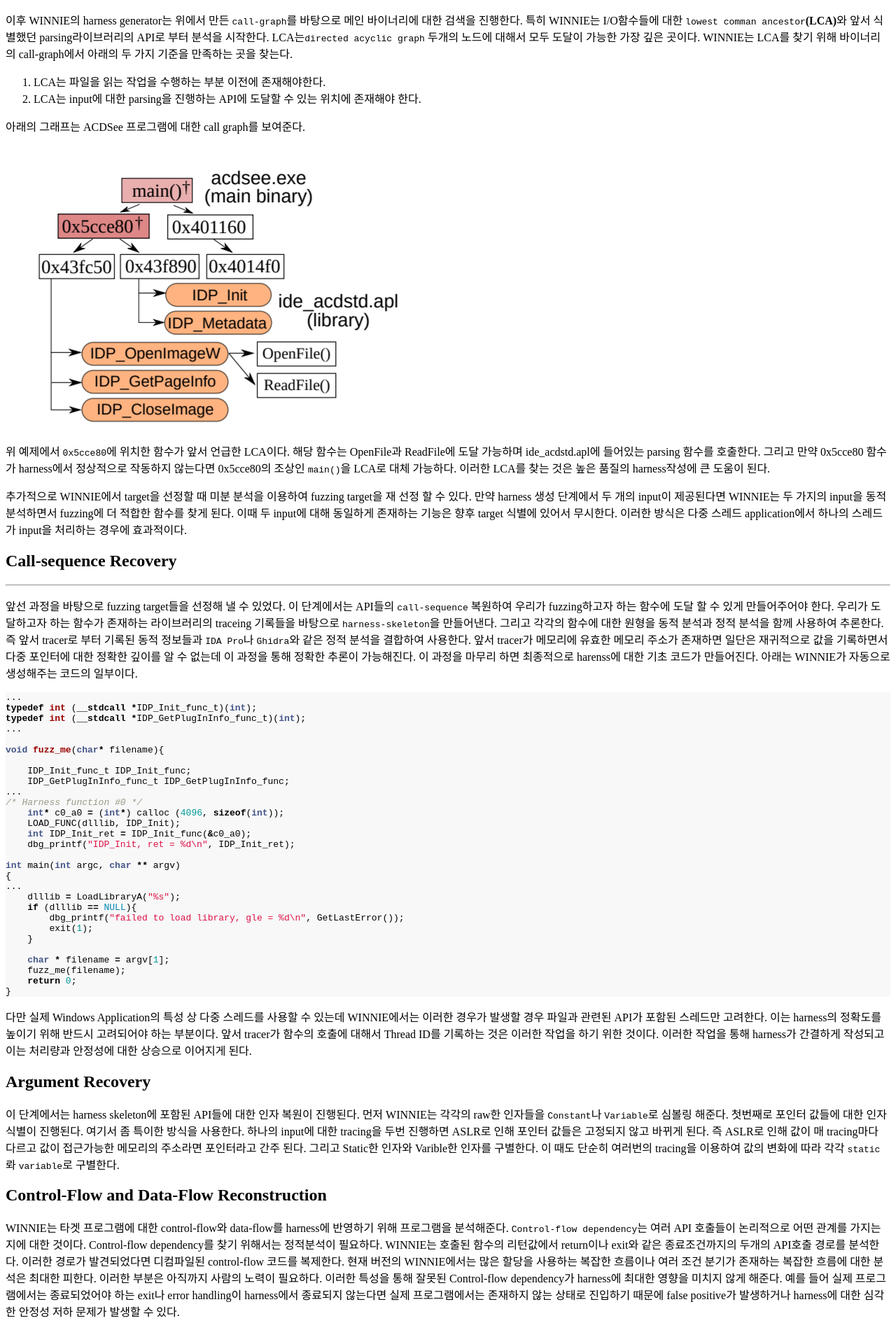
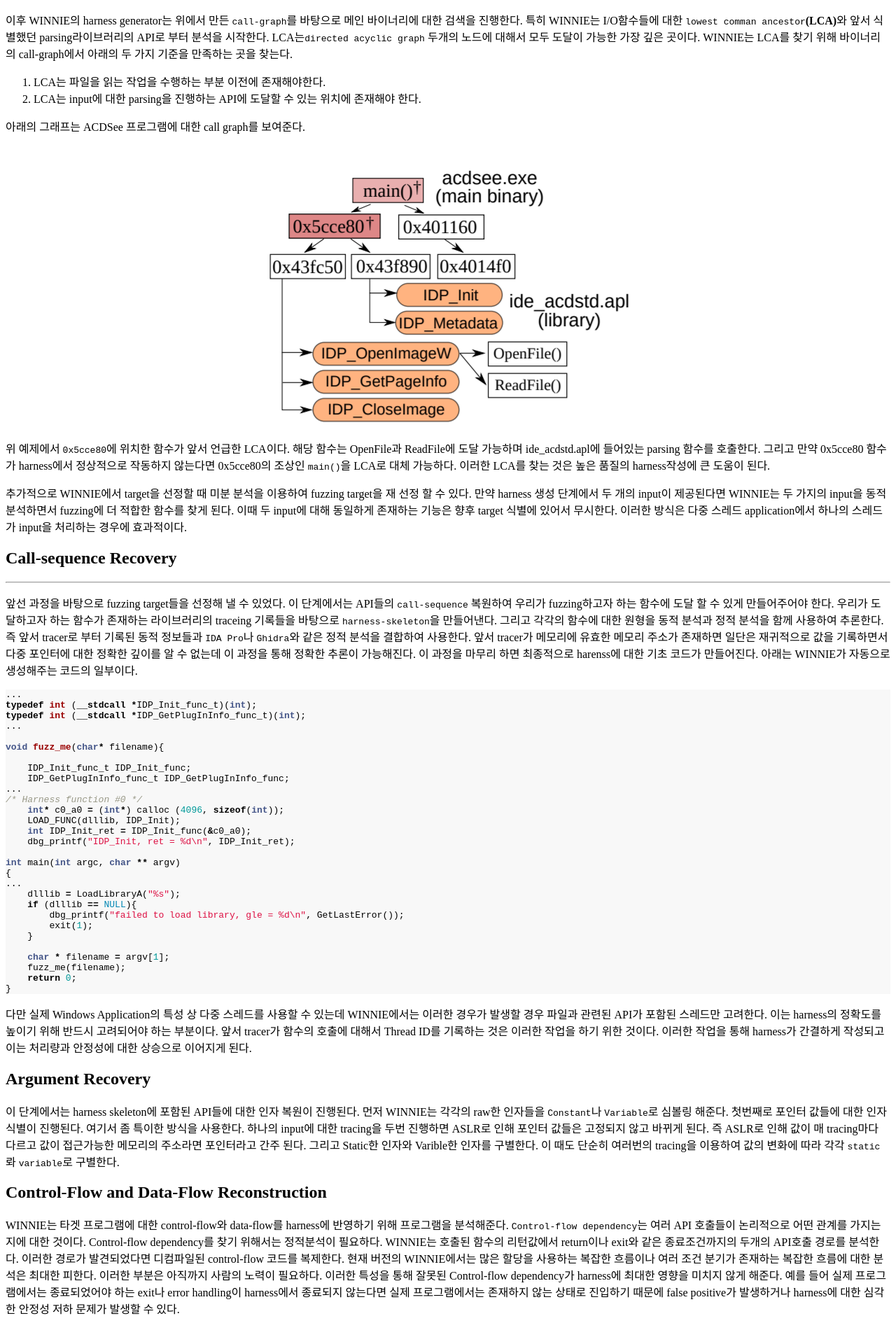
Before and after one commit to abysslab/abysslab.github.io, a Jekyll site: the page built from _posts/2022-04-02-WINNIE.md, in a window 1280 px wide. Shown: the part 3006-4906 px from the top of the page at 70% size. Built offline with Jekyll 4.4.1, drawn with Linux system fonts in a browser that asks for light colours.

Commit message:
Update 2022-04-02-WINNIE.md

```diff
--- a/_posts/2022-04-02-WINNIE.md
+++ b/_posts/2022-04-02-WINNIE.md
@@ -103,7 +103,7 @@ WINNIE는 주로 라이브러리가 노출하는 외부 인터페이스에 우
 
 아래의 그래프는 ACDSee 프로그램에 대한 call graph를 보여준다.
 
-![Untitled](https://raw.githubusercontent.com/abysslab/abysslab.github.io/main/img/WINNIE_LCA.png)
+![Untitled](https://raw.githubusercontent.com/abysslab/abysslab.github.io/main/img/WINNIE_LCA.png){:style="display:block; margin-left:auto; margin-right:auto"}
 
 위 예제에서 `0x5cce80`에 위치한 함수가 앞서 언급한 LCA이다. 해당 함수는 OpenFile과 ReadFile에 도달 가능하며 ide_acdstd.apl에 들어있는 parsing 함수를 호출한다. 그리고 만약 0x5cce80 함수가 harness에서 정상적으로 작동하지 않는다면 0x5cce80의 조상인 `main()`을 LCA로 대체 가능하다. 이러한 LCA를 찾는 것은 높은 품질의 harness작성에 큰 도움이 된다.
 
```
